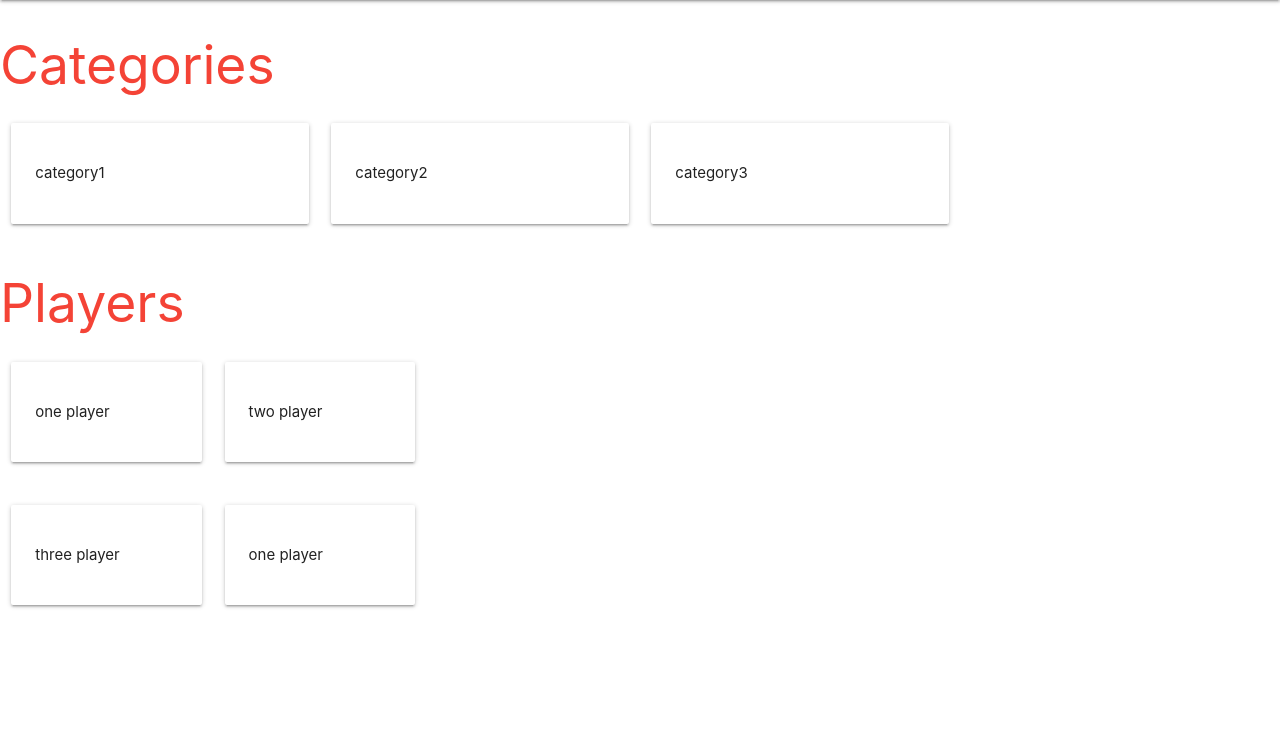
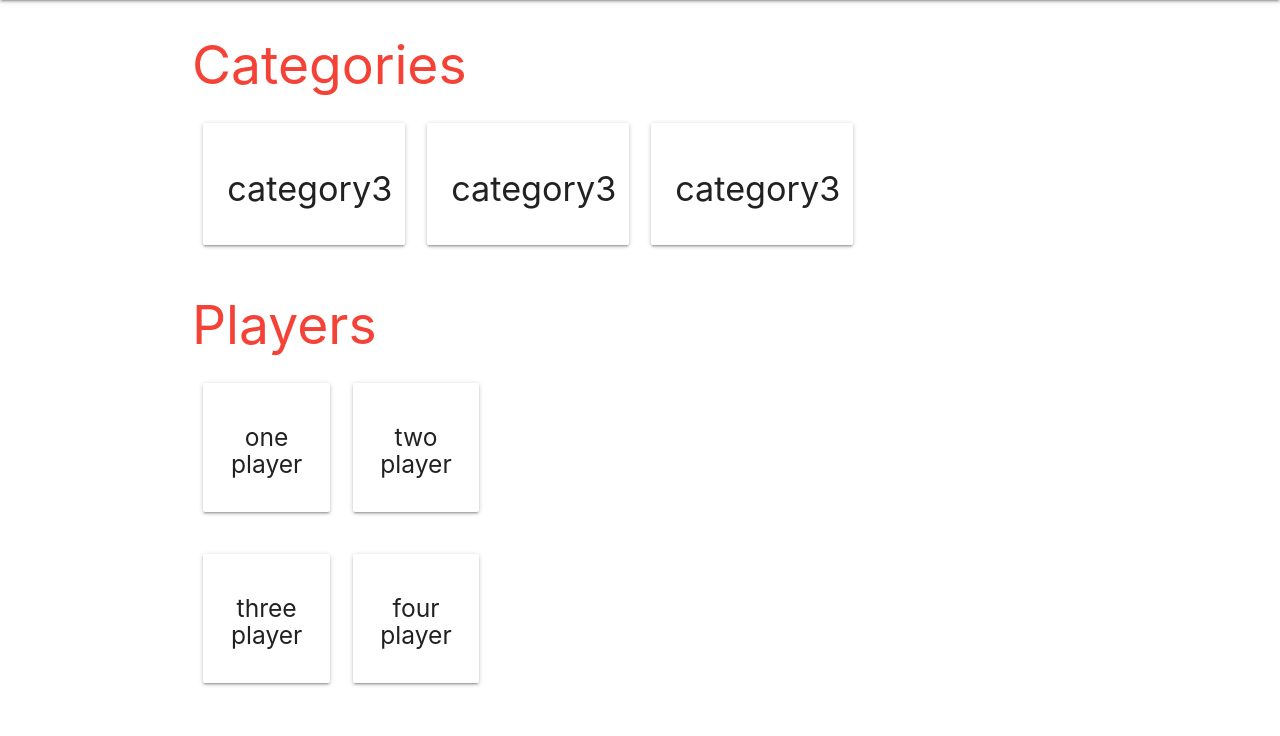
Before and after one commit to LyvieSaba/VEF-3V-05DU-H-t_H-pVerkefni, a Flask app: template templates/base.html in a window 1280 px wide. Shown: the part 64-800 px from the top of the page. Run offline with Flask 3, Linux system fonts and the light colour scheme; the template is opened without the code that fills it, so the values that code supplies are empty.

Commit message:
added a container and changed a few "p" into larger letters :]

```diff
--- a/templates/base.html
+++ b/templates/base.html
@@ -28,48 +28,51 @@
       </ul>
     </div>
   </nav>
-    <div>
+
+
+    <div class="container">
       <h2 class="red-text">Categories</h2>
           <div class="row">
             <div class="col s2 m3">
               <div class="card-panel hoverable">
-                <p>category1</p>
+                <h4 class="center-align">category3</h4>
               </div>
             </div>
             <div class="col s2 m3">
               <div class="card-panel hoverable">
-                <p>category2</p>
+                <h4 class="center-align">category3</h4>
               </div>
             </div>
             <div class="col s2 m3">
               <div class="card-panel hoverable">
-                <p>category3</p>
+                <h4 class="center-align">category3</h4>
               </div>
             </div>
           </div>
+
 
         <h2 class="red-text">Players</h2>
             <div class="row">
               <div class="col s2">
                 <div class="card-panel hoverable">
-                  <p>one player</p>
+                  <h5 class="center-align">one player</h5>
                 </div>
               </div>
               <div class="col s2">
                 <div class="card-panel hoverable">
-                  <p>two player</p>
+                  <h5 class="center-align">two player</h5>
                 </div>
               </div>
             </div>
             <div class="row">
               <div class="col s2">
                 <div class="card-panel hoverable">
-                  <p>three player</p>
+                  <h5 class="center-align">three player</h5>
                 </div>
               </div>
               <div class="col s2">
                 <div class="card-panel hoverable">
-                  <p>one player</p>
+                  <h5 class="center-align">four player</h5>
                 </div>
               </div>
               </div>
```
